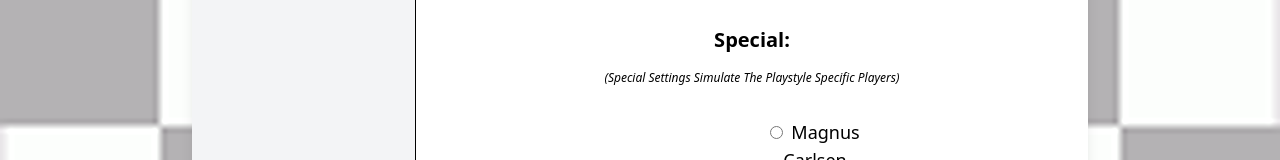
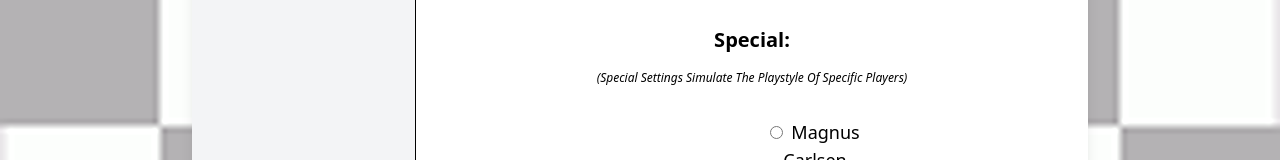
Before and after one commit to Mash378/MindfulMoves, a React (Vite) app in the folder frontend/: page /settings in a window 1280 px wide. Both pictures are taken after a click on the button "Difficulty". Shown: the part 434-594 px from the top of the page. Built offline with nearby package versions, Linux system fonts and the light colour scheme.

Commit message:
Fixed text in difficulty settings

```diff
--- a/frontend/src/Settings.jsx
+++ b/frontend/src/Settings.jsx
@@ -161,7 +161,7 @@
                 </div>
 
                 <h3 className="text-xl font-semibold mt-12">Special:</h3>
-                <p className="text-xs italic mt-2">(Special Settings Simulate The Playstyle Specific Players)</p>
+                <p className="text-xs italic mt-2">(Special Settings Simulate The Playstyle Of Specific Players)</p>
                 <div className="grid grid-cols-2 gap-4 pl-73 mt-8">
                   <label className="block">
                     <input
```
